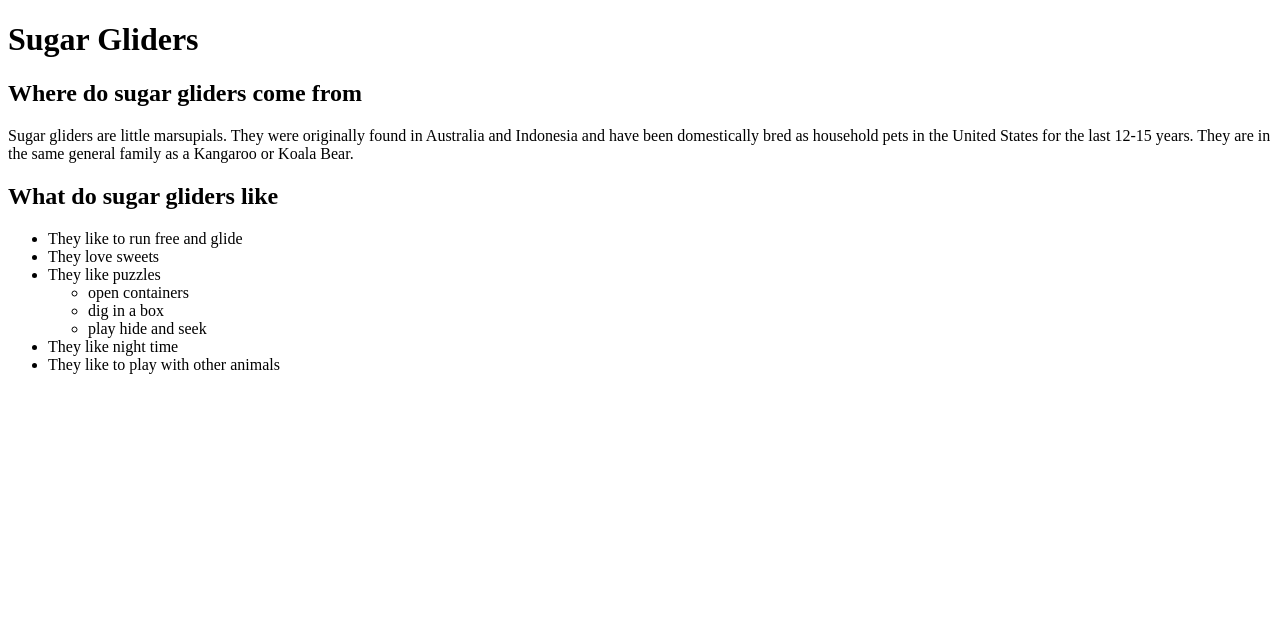
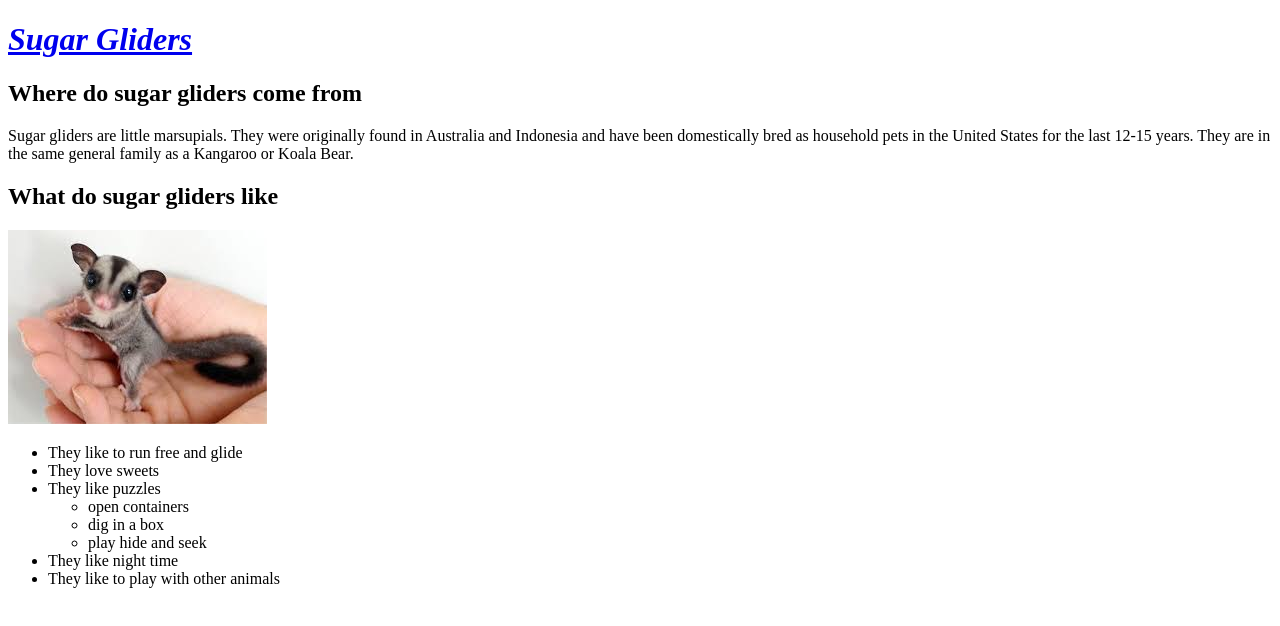
Before and after one commit to pursaa/my-pet-websites, a plain HTML site: page my_pet_website.html in a window 1280 px wide. Drawn offline with Linux system fonts and the light colour scheme.

Commit message:
Add img,link and strong/em tags.

```diff
--- a/my_pet_website.html
+++ b/my_pet_website.html
@@ -4,11 +4,15 @@
     <title>All about sugar gliders</title>
   </head>
   <body>
-    <h1>Sugar Gliders</h1>
+    <h1>
+      <a href="http://www.sugargliderinfo.org/">
+      <em>Sugar Gliders</em></a>
+    </h1>
     <h2>Where do sugar gliders come from</h2>
     <p>Sugar gliders are little marsupials.  They were originally found in Australia and Indonesia and have been domestically bred as household pets in the United States for the last 12-15 years.  They are in the same general family as a Kangaroo or Koala Bear.</p>
 
-    <h2>What do sugar gliders like</h2>
+    <h2>What do <strong>sugar gliders</strong> like</h2>
+    <img src="img/sugar_glider.jpeg" alt="A photo of a cute sugar glider.">
     <ul>
       <li>They like to run free and glide</li>
       <li>They love sweets</li>
```
Also changed, not shown: img/sugar_glider.jpeg (added).
